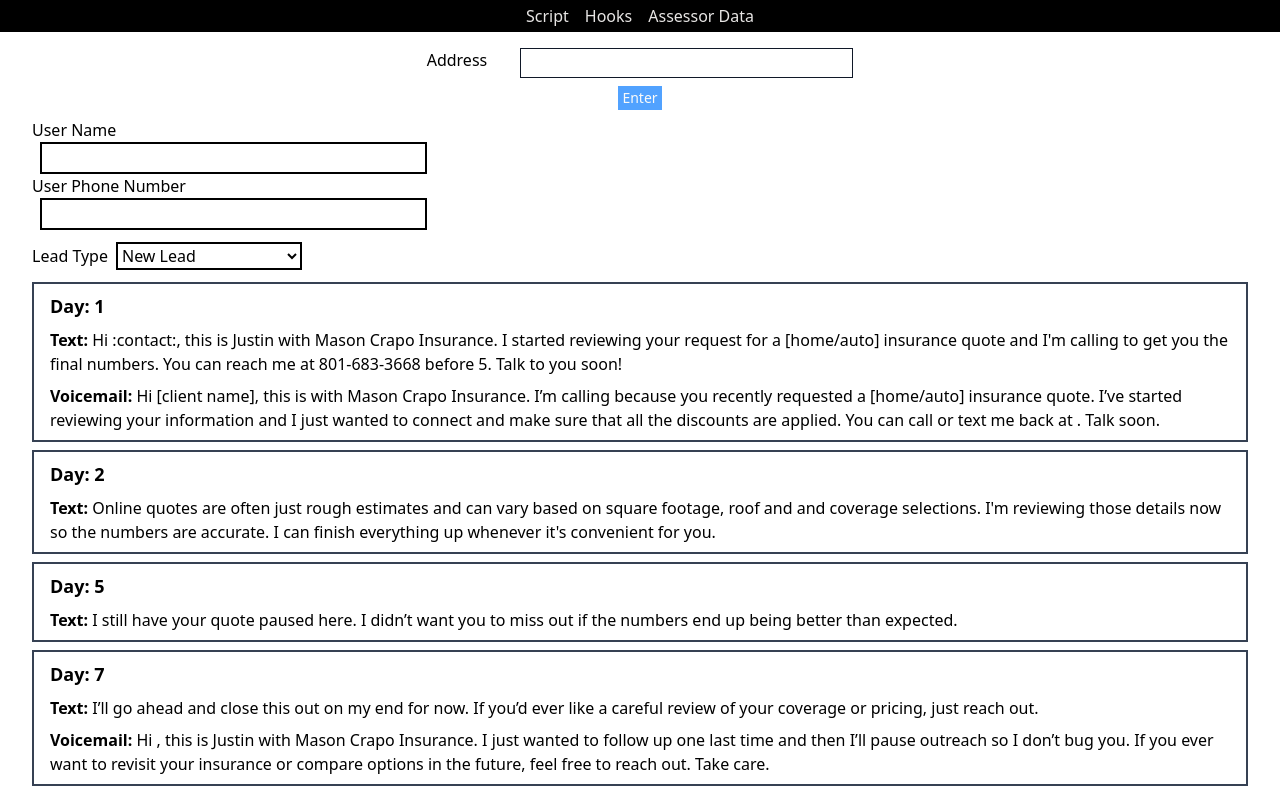
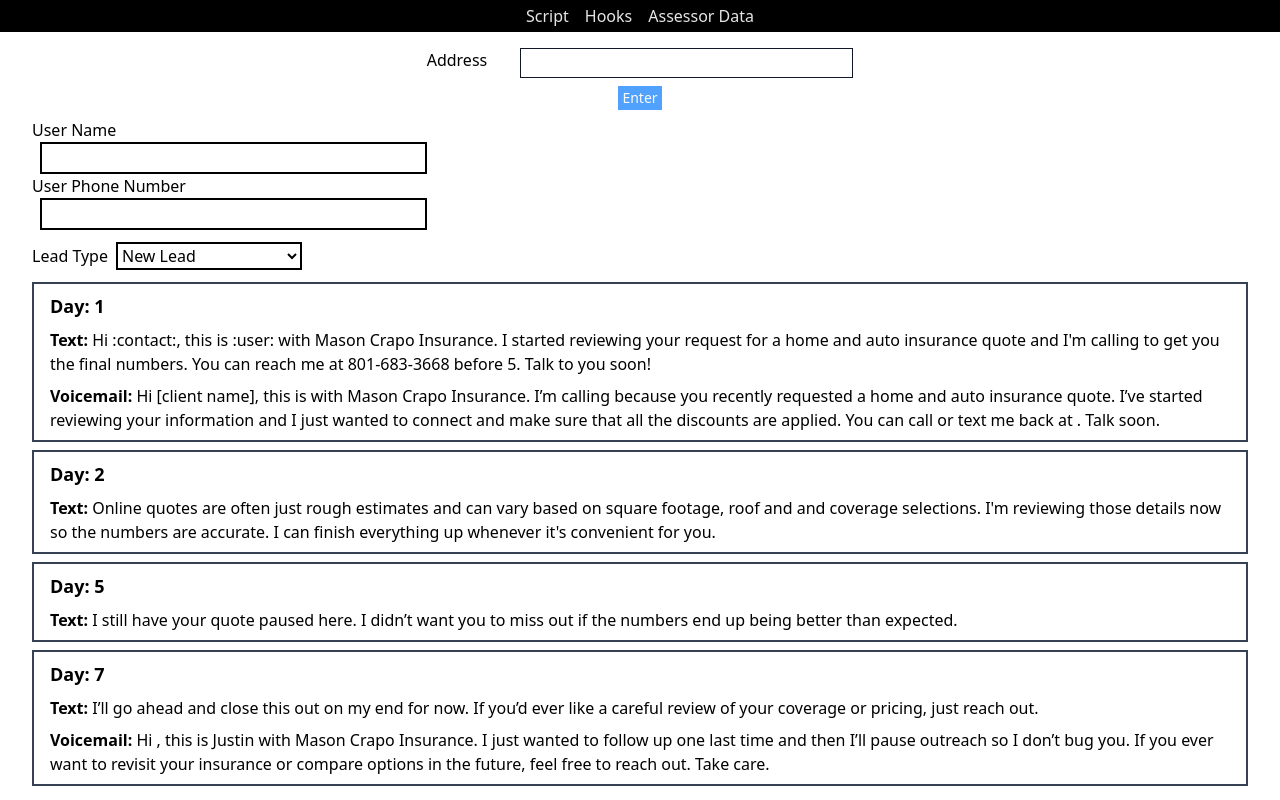
Before and after one commit to Jpatrick6420/propertyandcasualtywebsite, a React (Vite) app: page / in a window 1280 px wide. Built offline with nearby package versions, Linux system fonts and the light colour scheme.

Commit message:
changed script

```diff
--- a/src/data/scripts.js
+++ b/src/data/scripts.js
@@ -1,9 +1,9 @@
 const newLeads = [
   {
     day: 1,
-    message: `Hi :contact:, this is Justin with Mason Crapo Insurance. I started reviewing your request for a [home/auto] insurance quote and I'm calling to get you the final numbers. You can reach me at 801-683-3668 before 5. Talk to you soon!`,
+    message: `Hi :contact:, this is :user: with Mason Crapo Insurance. I started reviewing your request for a home and auto insurance quote and I'm calling to get you the final numbers. You can reach me at 801-683-3668 before 5. Talk to you soon!`,
     topic: "",
-    voicemail: `Hi [client name], this is [Name] with Mason Crapo Insurance. I’m calling because you recently requested a [home/auto] insurance quote. I’ve started reviewing your information and I just wanted to connect and make sure that all the discounts are applied. You can call or text me back at [phoneNumber]. Talk soon.`,
+    voicemail: `Hi [client name], this is [Name] with Mason Crapo Insurance. I’m calling because you recently requested a home and auto insurance quote. I’ve started reviewing your information and I just wanted to connect and make sure that all the discounts are applied. You can call or text me back at [phoneNumber]. Talk soon.`,
   },
   {
     day: 2,
@@ -30,7 +30,7 @@ const requoteTexts = [
     day: 1,
     message: `Hi :contact:, this is :user: with Mason Crapo Insurance. It's been awhile since we last looked at your auto and home insurance. Since our rates have changed, I just wanted to see if it makes sense to get you an updated quote. `,
     voicemail: `
-Hi [Name], this is Justin with Mason Crapo Insurance. We had looked at your [home/auto] insurance in the past, and I’m reaching out to see if it makes sense to revisit it now. I just wanted to connect and see if you’d like an updated look. You can call or text me back at [phoneNumber].`,
+Hi [Name], this is Justin with Mason Crapo Insurance. We had looked at your home and auto insurance in the past, and I’m reaching out to see if it makes sense to revisit it now. I just wanted to connect and see if you’d like an updated look. You can call or text me back at [phoneNumber].`,
     topic: "",
   },
   {
@@ -55,8 +55,8 @@ Hi [Name], this is Justin with Mason Crapo Insurance. We had looked at your [hom
 const requoteNoContact = [
   {
     day: 1,
-    message: `Hi :contact:, this is :user: with Mason Crapo Insurance. I had your info from a prior [home/auto] quote request and due to recent rate changes, I wanted to see if reviewing your [home/auto] insurance is still relevant.`,
-    voicemail: `Hi [Name], this is Justin with Mason Crapo Insurance. I’m reaching out because I had your information from a prior quote request and wanted to see if it still makes sense to take a look at your [home/auto] insurance. You can call or text me back at [phoneNumber] whenever it’s convenient.`,
+    message: `Hi :contact:, this is :user: with Mason Crapo Insurance. I had your info from a prior home and auto quote request and due to recent rate changes, I wanted to see if reviewing your home and auto insurance is still relevant.`,
+    voicemail: `Hi [Name], this is Justin with Mason Crapo Insurance. I’m reaching out because I had your information from a prior quote request and wanted to see if it still makes sense to take a look at your home and auto insurance. You can call or text me back at [phoneNumber] whenever it’s convenient.`,
     topic: "",
   },
   {
```
